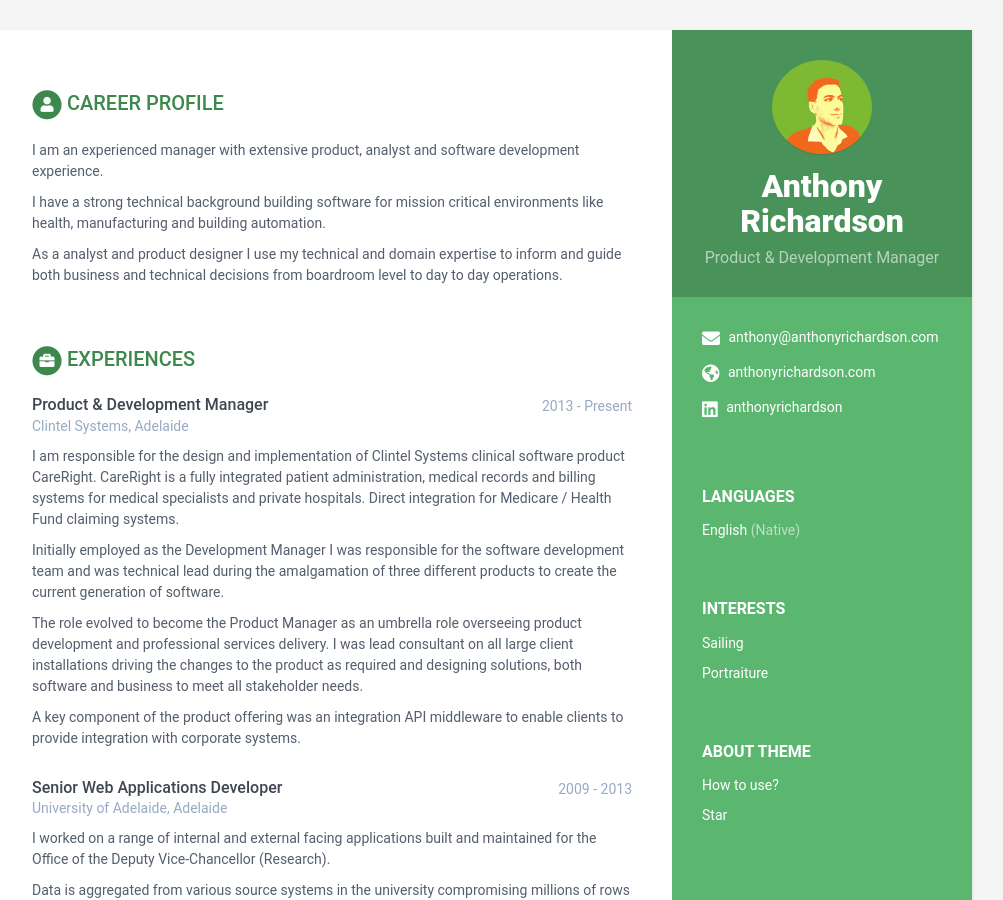
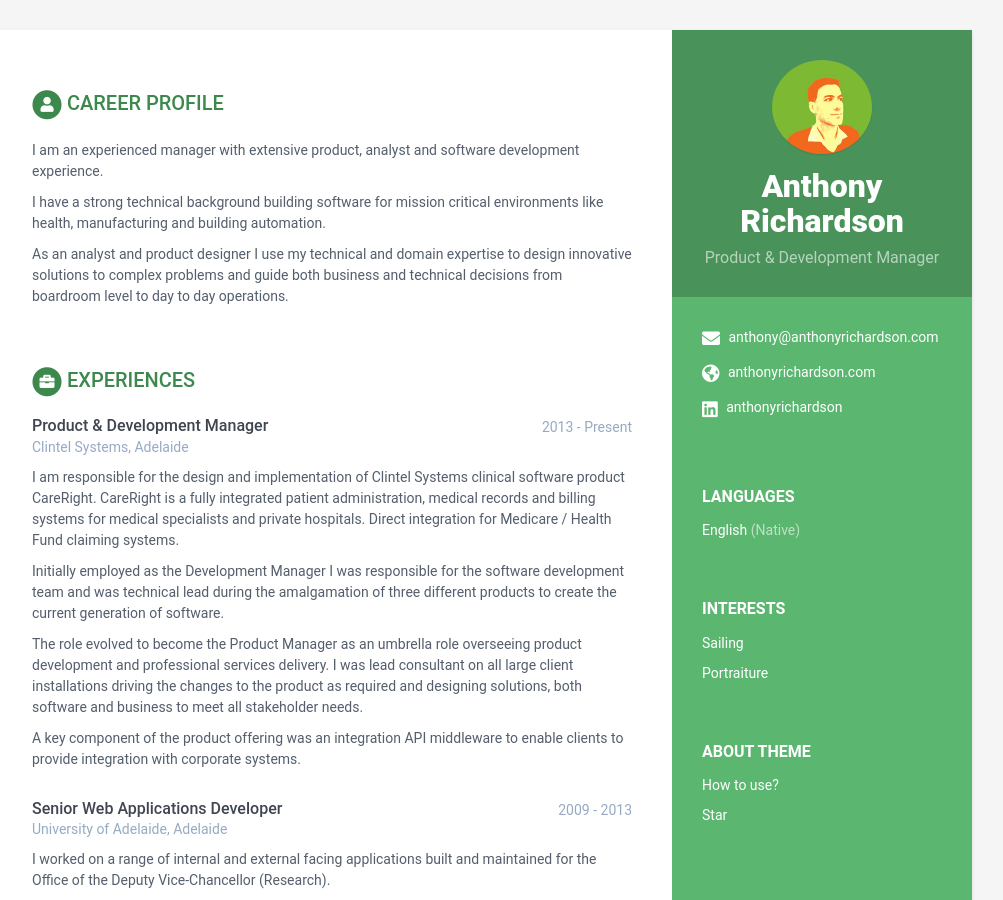
Before and after one commit to Osseta/osseta.github.io, a Jekyll site: the page built from index.html, in a window 1280 px wide and 900 px high. Shown: the whole window, without its empty margins (168-1171 px from the left). Built offline with Jekyll 4.4.1, drawn with Linux system fonts in a browser that asks for light colours.

Commit message:
Update data.yml

```diff
--- a/_data/data.yml
+++ b/_data/data.yml
@@ -43,7 +43,7 @@ career-profile:
 
       I have a strong technical background building software for mission critical environments like health, manufacturing and building automation.
 
-      As a analyst and product designer I use my technical and domain expertise to inform and guide both business and technical decisions from boardroom level to day to day operations.
+      As an analyst and product designer I use my technical and domain expertise to design innovative solutions to complex problems and guide both business and technical decisions from boardroom level to day to day operations.
 _education:
     - degree: MSc in Computer Science
       university: University of London
```
